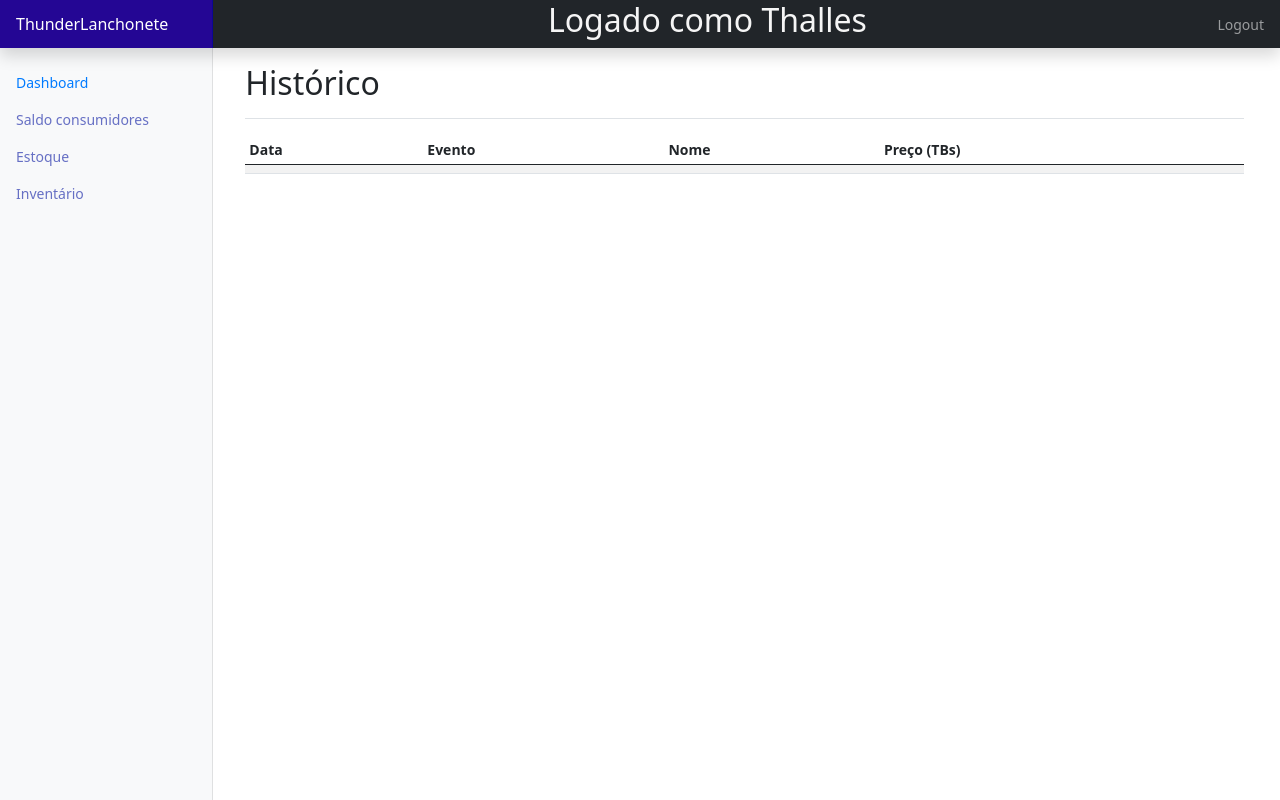
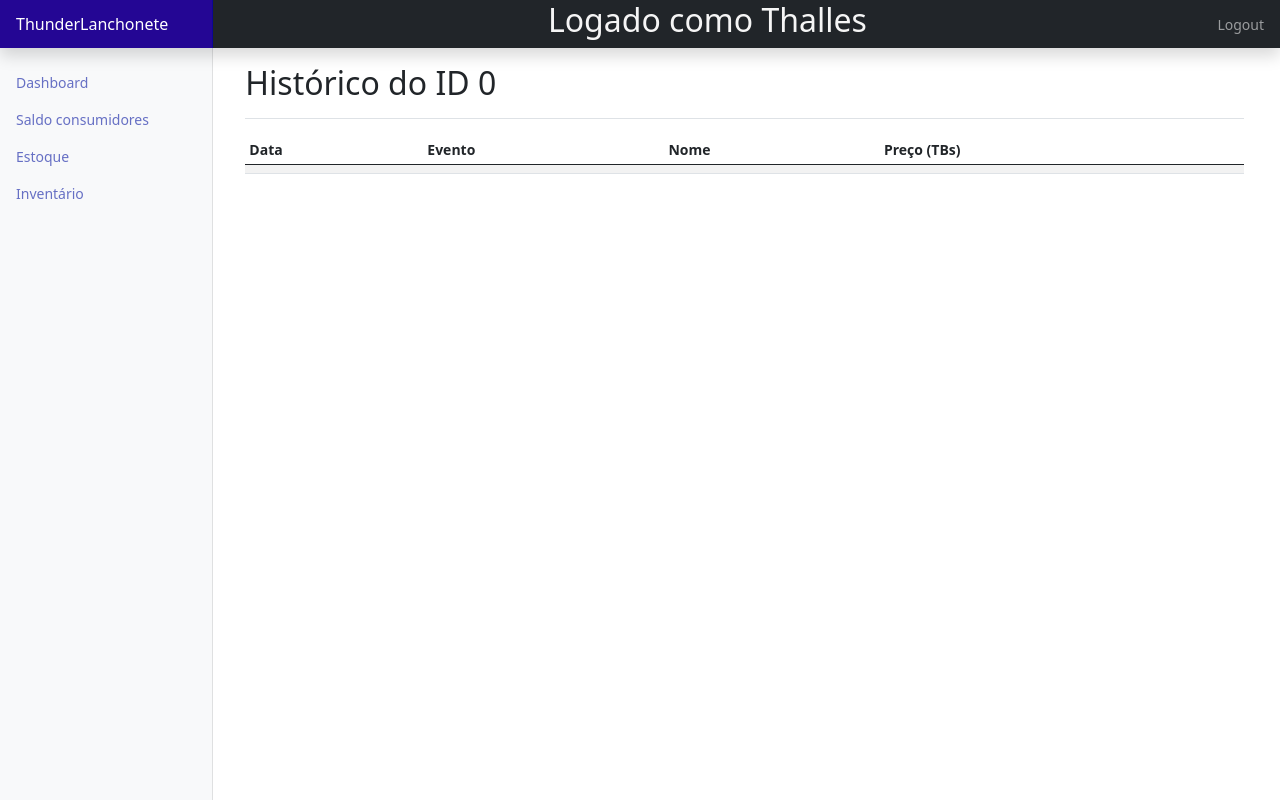
Before and after one commit to FelipeGdM/SI_TL, a Django app: page /historico/ in a window 1280 px wide. Run offline with Django 3.2, Linux system fonts and the light colour scheme; lists and menus that the app fills with data are empty.

Commit message:
Add ID of item on head of Histórico page

```diff
--- a/lanchonete/templates/lanchonete/historico.html
+++ b/lanchonete/templates/lanchonete/historico.html
@@ -12,7 +12,7 @@
 
   <main class="col-md-9 ms-sm-auto col-lg-10 px-md-4">
     <div class="d-flex justify-content-between flex-wrap flex-md-nowrap align-items-center pt-3 pb-2 mb-3 border-bottom">
-      <h1 class="h2">Histórico</h1>
+      <h1 class="h2">Histórico do ID {{item_id}}</h1>
     </div>
     <div class="table-responsive">
       <table class="table table-striped table-sm">
--- a/lanchonete/views.py
+++ b/lanchonete/views.py
@@ -227,7 +227,7 @@ def inventario(request):
 
 def historico(request, id=None):
     context = {**global_context, 'nome_do_usuario':'Thalles'}
-    id = request.GET.get('id','0')
+    context['item_id'] = request.GET.get('id','0')
     return render(request, 'lanchonete/historico.html',context)
 
 def rainhahome(request):
```
